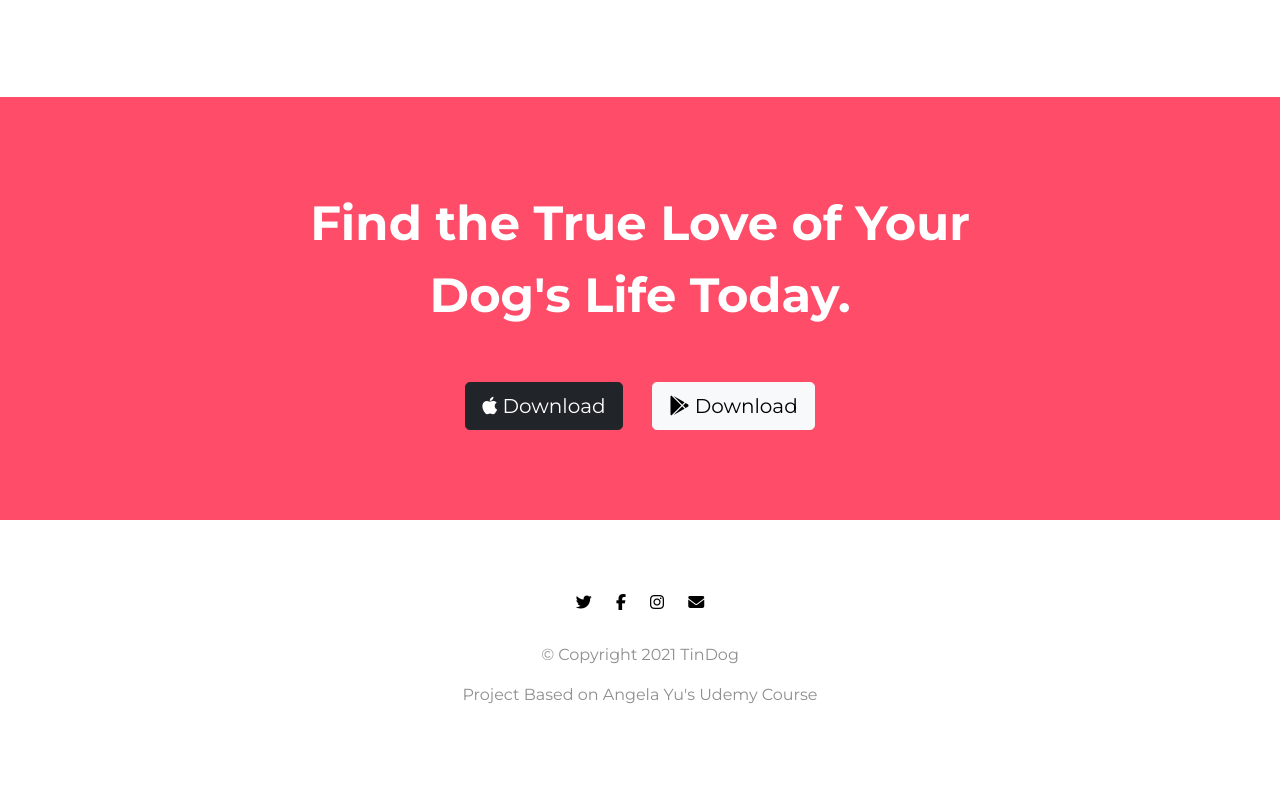
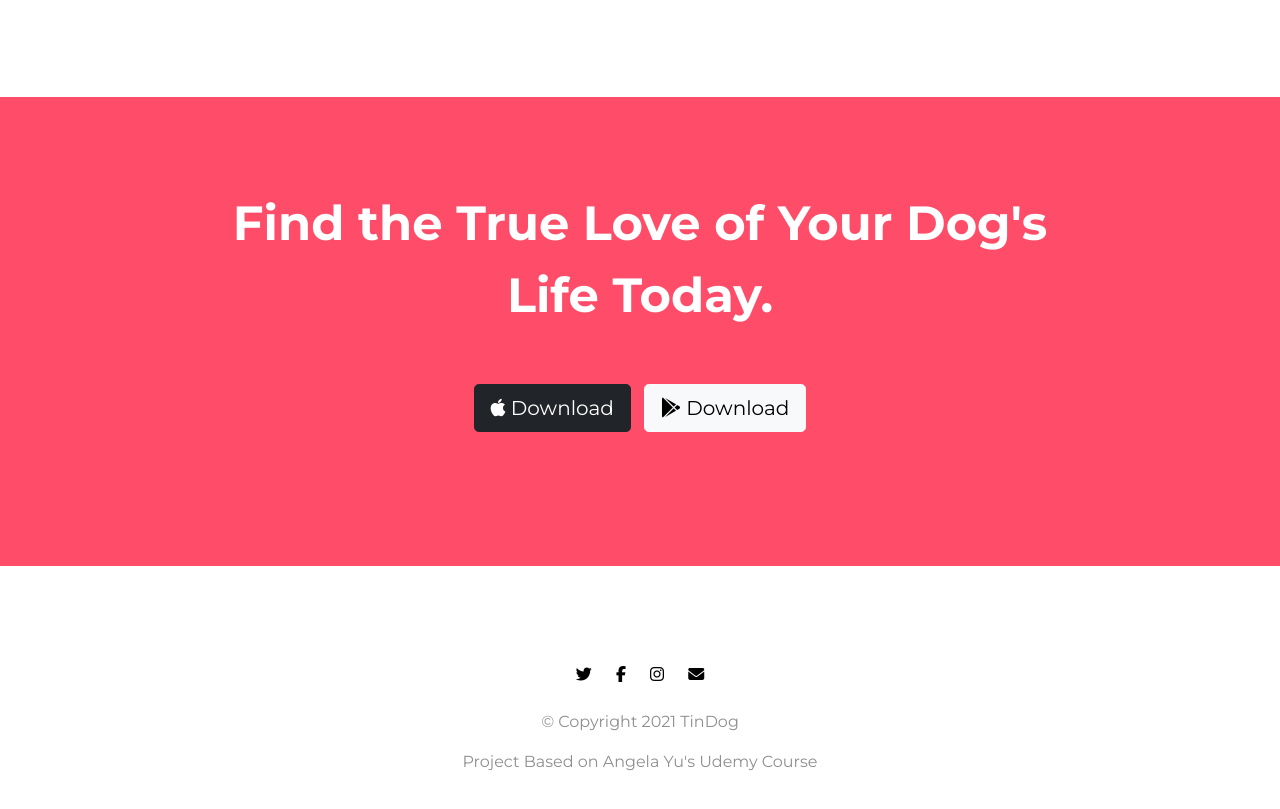
Before and after one commit to cisjacob/Bootstrap-Courseproj-Tindog, a plain HTML site: page index.html in a window 1280 px wide. Shown: the part 2493-3302 px from the top of the page. Before the commit the page ends 3280 px from the top, so only its background shows below. Drawn offline with nearby package versions, Linux system fonts and the light colour scheme.

Commit message:
Update styles.css

```diff
--- a/css/styles.css
+++ b/css/styles.css
@@ -156,16 +156,11 @@ p{
     background-color: #ff4c68;
     color: #fff;
     text-align: center;
-}
-
-#cta h2{
-    padding: 7% 3% 4% 3%;
-    width: 60%;
-    margin: 0 auto;
+    padding: 7% 15%;
 }
 
 #cta button{
-    margin: 0 1% 7%;
+    margin: 5% 0.5% 5%;
 }
 
 /* Footer */
@@ -173,7 +168,7 @@ p{
 #footer{
     background-color: #fff;
     text-align: center;
-    padding: 5%;
+    padding: 7% 15%;
 }
 
 .soc-icons{
```
